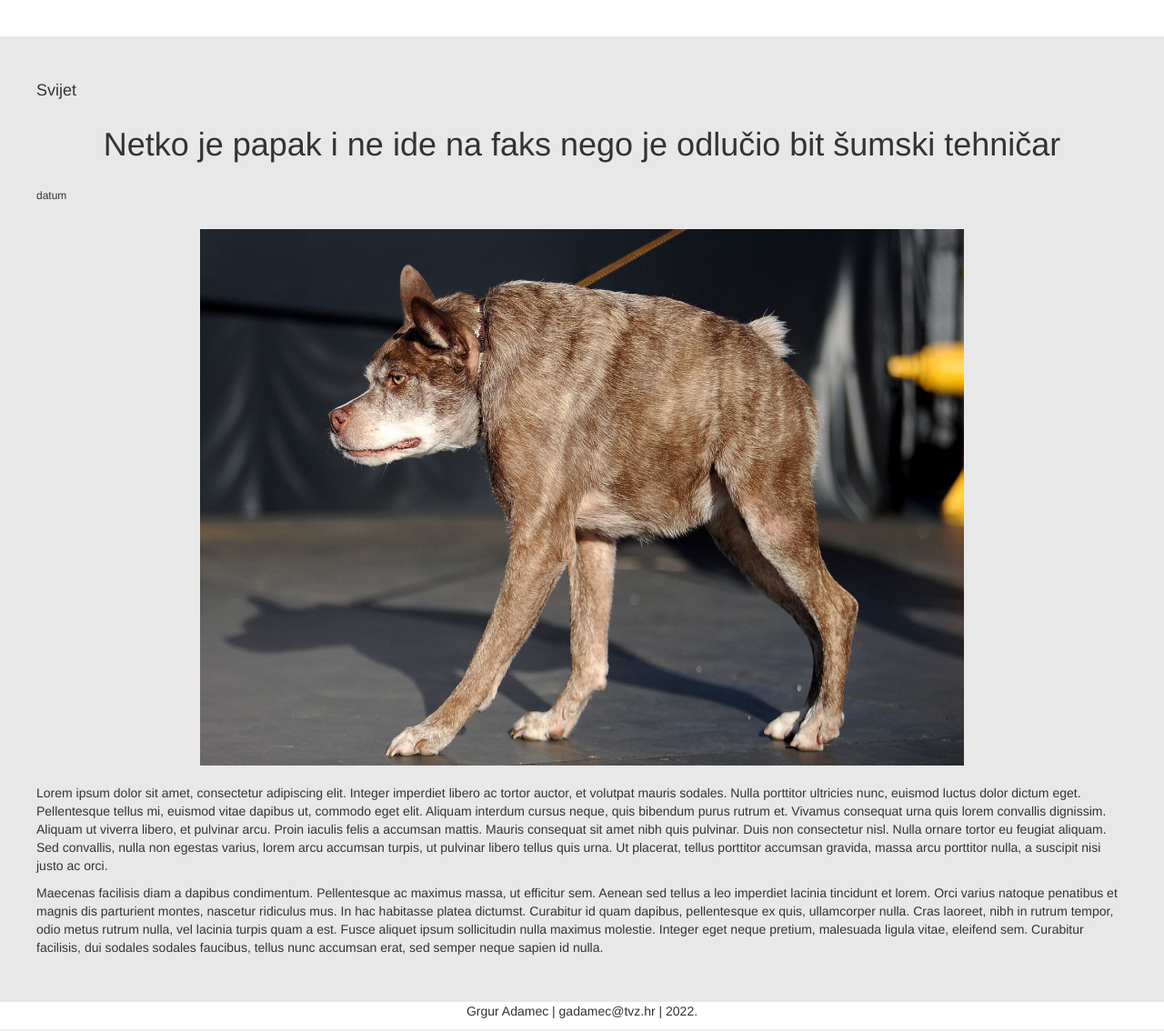
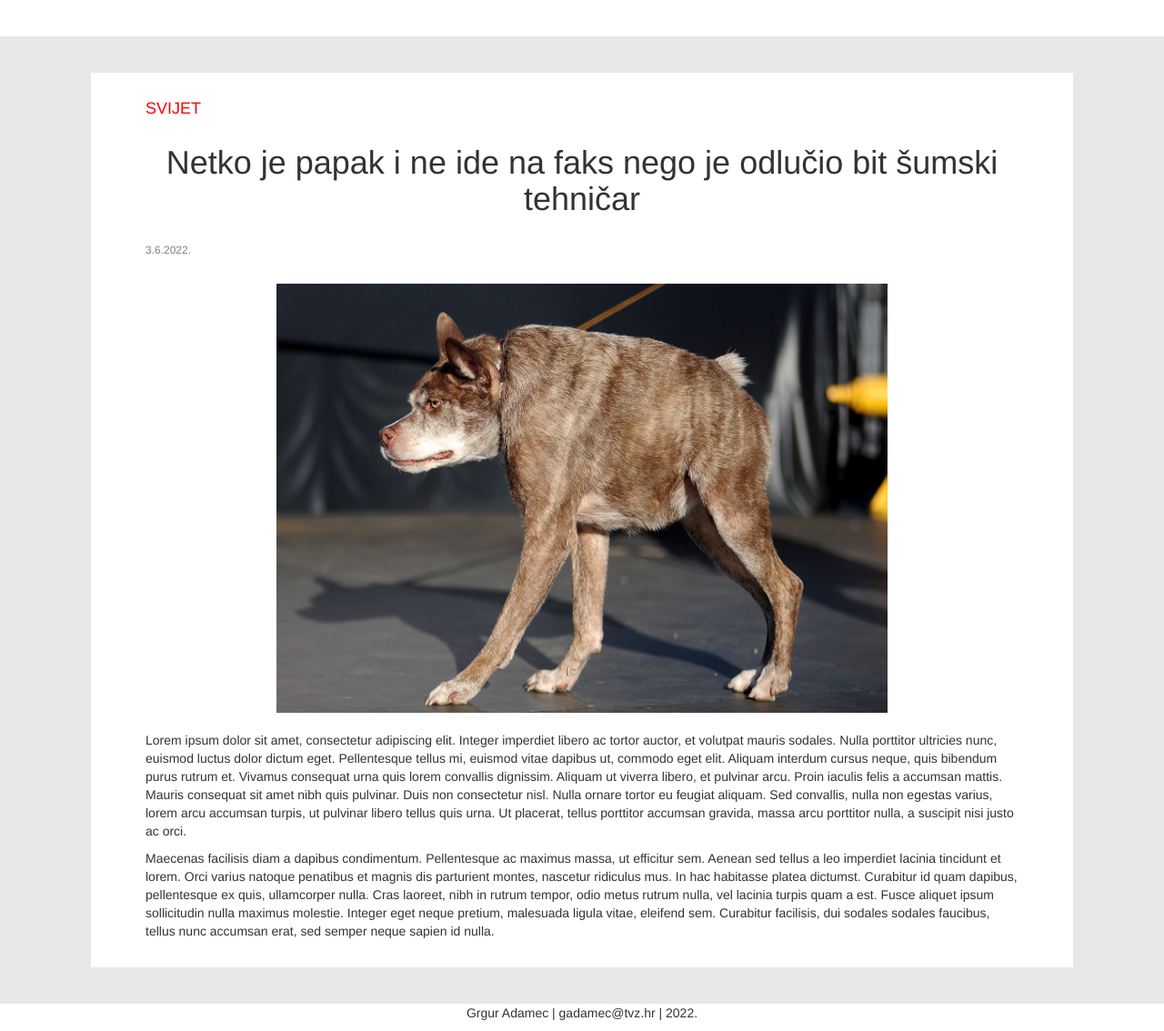
Before and after one commit to GrgurAdamec/pwa-projekt, a PHP site: page /vijesti.php in a window 1280 px wide. Shown: the part 122-1256 px from the top of the page at 91% size. Run offline with PHP 8.4, Linux system fonts and the light colour scheme.

Commit message:
Html beta

```diff
--- a/Style.css
+++ b/Style.css
@@ -93,3 +93,12 @@ a:hover{
     margin-left: 15%;
     margin-bottom: 20px;
 }
+
+article{
+    margin: auto;
+    width: 90%;
+    background-color: white;
+    padding: 20px;
+    padding-left: 5%;
+    padding-right: 5%;
+}
--- a/vijesti.php
+++ b/vijesti.php
@@ -30,11 +30,12 @@
 
     <content>
     <div class="main">
-        <h4> Svijet </h4>
+        <article class="article">
+            <h4 style="color:red;"> SVIJET </h4>
             <br />
             <h1 class="naslov-clanka"> Netko je papak i ne ide na faks nego je odlučio bit šumski tehničar </h1>
             <br />
-        <h6> datum </h6>
+            <h6 style="color:grey;"> 3.6.2022. </h6>
             <br />
             <img src='Slike/smrle.jpg' class='slikeClanak slika'>
             <br/>
@@ -44,6 +45,7 @@
             <p>
                 Maecenas facilisis diam a dapibus condimentum. Pellentesque ac maximus massa, ut efficitur sem. Aenean sed tellus a leo imperdiet lacinia tincidunt et lorem. Orci varius natoque penatibus et magnis dis parturient montes, nascetur ridiculus mus. In hac habitasse platea dictumst. Curabitur id quam dapibus, pellentesque ex quis, ullamcorper nulla. Cras laoreet, nibh in rutrum tempor, odio metus rutrum nulla, vel lacinia turpis quam a est. Fusce aliquet ipsum sollicitudin nulla maximus molestie. Integer eget neque pretium, malesuada ligula vitae, eleifend sem. Curabitur facilisis, dui sodales sodales faucibus, tellus nunc accumsan erat, sed semper neque sapien id nulla.
             </p>
+        </article>
     </div>
     </content>
 
```
Lines whose indentation alone changed are shown as unchanged.
